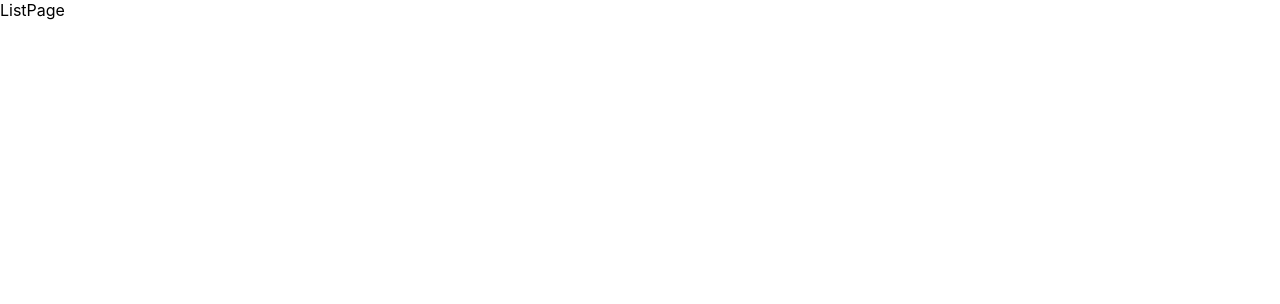
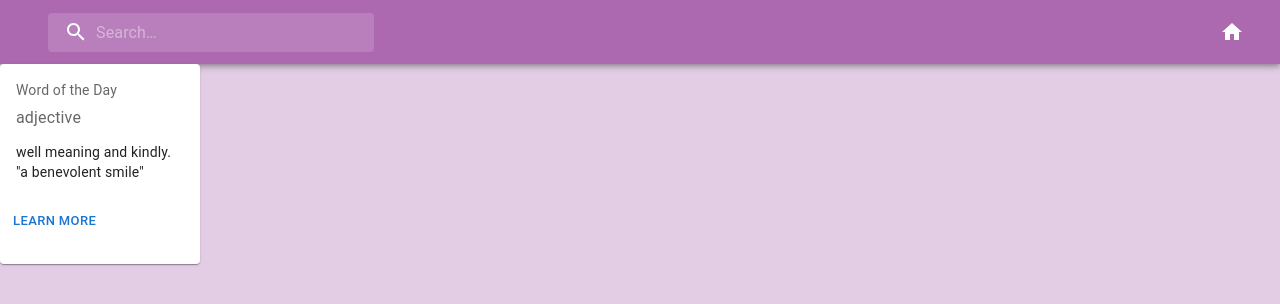
Before and after one commit to ASHINAY/GSIV23_Anuja_Nayak, a React (Create React App) app: page / in a window 1280 px wide. Shown: the top 304 px of the page. Built offline with nearby package versions, Linux system fonts and the light colour scheme; no server answers.

Commit message:
added api call in list page

```diff
--- a/package.json
+++ b/package.json
@@ -11,6 +11,7 @@
     "@testing-library/jest-dom": "^5.17.0",
     "@testing-library/react": "^13.4.0",
     "@testing-library/user-event": "^13.5.0",
+    "axios": "^1.4.0",
     "react": "^18.2.0",
     "react-dom": "^18.2.0",
     "react-router-dom": "^6.15.0",
--- a/src/pages/ListPage/ListPage.jsx
+++ b/src/pages/ListPage/ListPage.jsx
@@ -1,9 +1,60 @@
-import React from 'react'
+import React, { useEffect, useState } from 'react'
 import './ListPage.css';
+import axios from 'axios';
+import MainAppBar from './component/MainAppBar/MainAppBar';
+import Card from '@mui/material/Card';
+import CardActions from '@mui/material/CardActions';
+import CardContent from '@mui/material/CardContent';
+import Button from '@mui/material/Button';
+import Typography from '@mui/material/Typography';
 
 function ListPage() {
+  const [movieDataList, setMovieDataList] = useState([]);
+  const apiKey = "85c8b015479b6bed29593e2305a09021"
+  const url = `https://api.themoviedb.org/3/movie/upcoming/apikey=${apiKey}?language=en-US&page=1`
+  const getMovieData = () => {
+    axios.get(url, {
+
+    })
+      .then(response => {
+        console.log(response);
+      })
+      .catch((error) => {
+        //return  error;
+      });
+    console.log("steven");
+  }
+  useEffect(() => {
+    getMovieData()
+  }, []);
   return (
-    <div>ListPage</div>
+    <div style={{ backgroundColor: '#e3cde5', height: '100vh' }}>
+
+      <div>
+        <MainAppBar />
+      </div>
+      <div>
+        <Card style={{ width: '200px', height: '200px' }}>
+          <CardContent>
+            <Typography sx={{ fontSize: 14 }} color="text.secondary" gutterBottom>
+              Word of the Day
+            </Typography>
+
+            <Typography sx={{ mb: 1.5 }} color="text.secondary">
+              adjective
+            </Typography>
+            <Typography variant="body2">
+              well meaning and kindly.
+              <br />
+              {'"a benevolent smile"'}
+            </Typography>
+          </CardContent>
+          <CardActions>
+            <Button size="small">Learn More</Button>
+          </CardActions>
+        </Card>
+      </div>
+    </div>
   )
 }
 
--- a/src/pages/ListPage/component/MainAppBar/MainAppBar.jsx
+++ b/src/pages/ListPage/component/MainAppBar/MainAppBar.jsx
@@ -0,0 +1,86 @@
+import * as React from 'react';
+import { styled, alpha } from '@mui/material/styles';
+import AppBar from '@mui/material/AppBar';
+import Box from '@mui/material/Box';
+import Toolbar from '@mui/material/Toolbar';
+import IconButton from '@mui/material/IconButton';
+import InputBase from '@mui/material/InputBase';
+import SearchIcon from '@mui/icons-material/Search';
+import HomeIcon from '@mui/icons-material/Home';
+
+const Search = styled('div')(({ theme }) => ({
+  position: 'relative',
+  borderRadius: theme.shape.borderRadius,
+  backgroundColor: alpha(theme.palette.common.white, 0.15),
+  '&:hover': {
+    backgroundColor: alpha(theme.palette.common.white, 0.25),
+  },
+  // marginRight: theme.spacing(2),
+  // marginLeft: 0,
+  width: '100%',
+  [theme.breakpoints.up('sm')]: {
+    marginLeft: theme.spacing(3),
+    width: 'auto',
+  },
+}));
+
+const SearchIconWrapper = styled('div')(({ theme }) => ({
+  padding: theme.spacing(0, 2),
+  height: '100%',
+  position: 'absolute',
+  pointerEvents: 'none',
+  display: 'flex',
+  alignItems: 'center',
+  justifyContent: 'center',
+}));
+
+const StyledInputBase = styled(InputBase)(({ theme }) => ({
+  color: 'inherit',
+  '& .MuiInputBase-input': {
+    padding: theme.spacing(1, 1, 1, 0),
+    // vertical padding + font size from searchIcon
+    paddingLeft: `calc(1em + ${theme.spacing(4)})`,
+    transition: theme.transitions.create('width'),
+    width: '100%',
+    [theme.breakpoints.up('md')]: {
+      width: '30ch',
+    },
+  },
+}));
+
+export default function MainAppBar() {
+
+  return (
+    <Box sx={{ flexGrow: 1 }}>
+      <AppBar position="static" style={{ backgroundColor: '#AC69B0' }}>
+        <Toolbar>
+          <Search>
+            <SearchIconWrapper>
+              <SearchIcon />
+            </SearchIconWrapper>
+            <StyledInputBase
+              placeholder="Search…"
+              inputProps={{ 'aria-label': 'search' }}
+            />
+          </Search>
+          <Box sx={{ flexGrow: 1 }} />
+          <Box sx={{ display: { xs: 'none', md: 'flex' } }}>
+
+            <IconButton
+              size="large"
+              aria-label="show 17 new notifications"
+              color="inherit"
+            >
+
+              <HomeIcon />
+
+            </IconButton>
+
+          </Box>
+
+        </Toolbar>
+      </AppBar>
+
+    </Box>
+  );
+}
```
Also changed, not shown: 1 other file (tests, documents, lock files or other folders).
